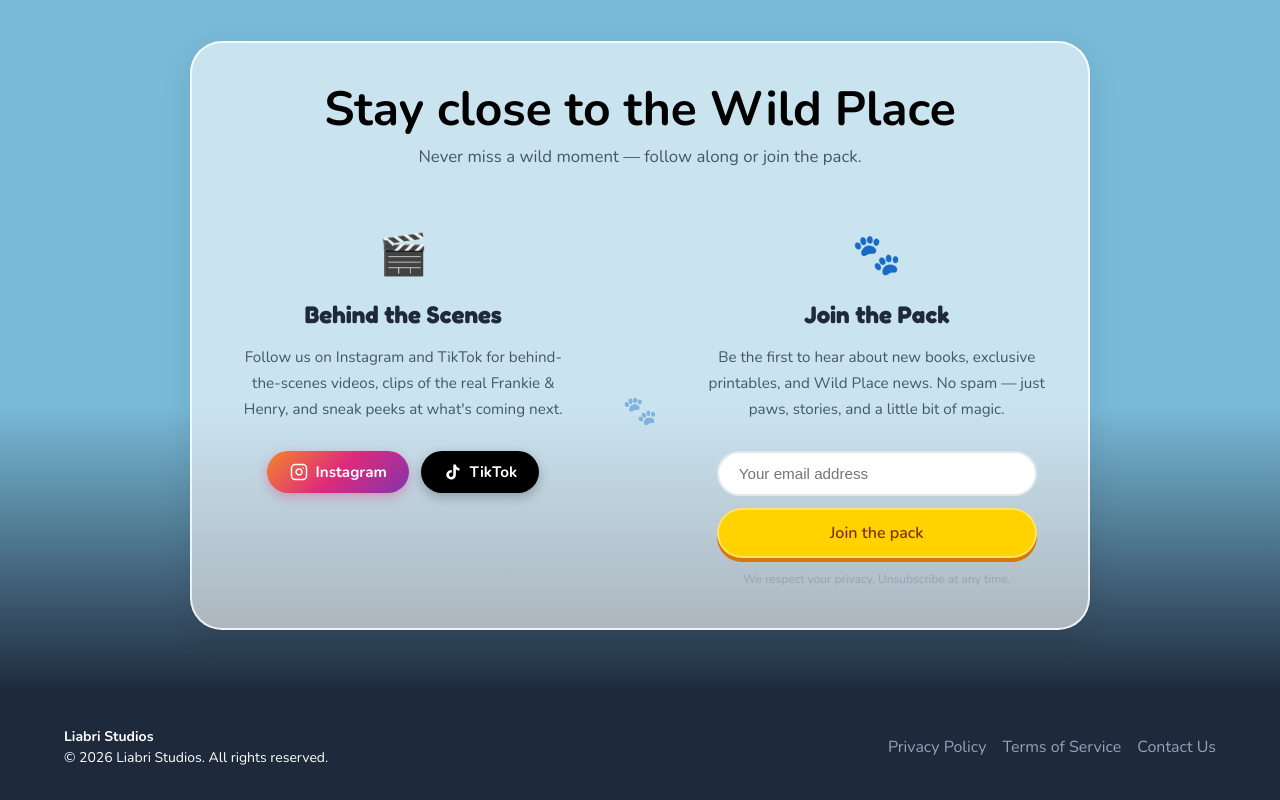
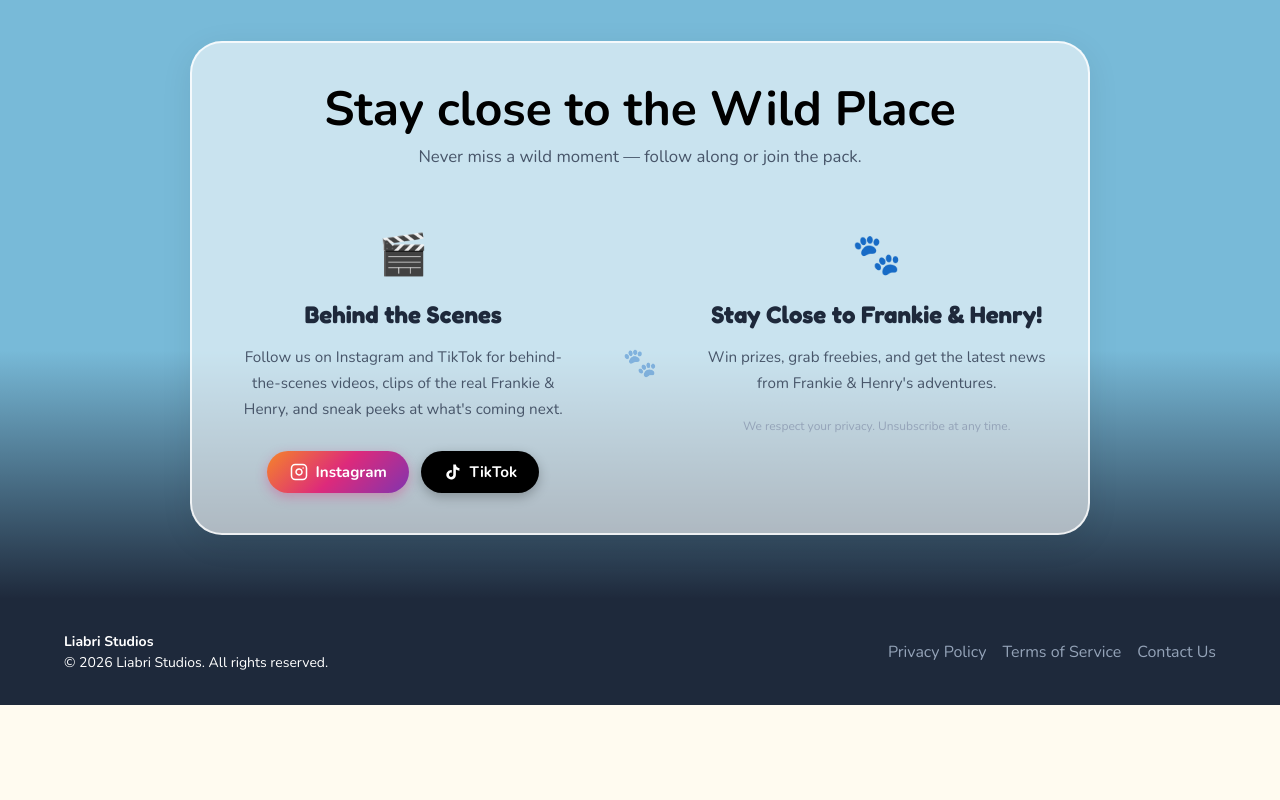
Before and after one commit to michelecameron21-art/Frankie-Henry-Website, a React (Vite) app: page / in a window 1280 px wide. Shown: the part 7003-7803 px from the top of the page. After the commit the page ends 7708 px from the top, so only its background shows below. Built offline with nearby package versions, Linux system fonts and the light colour scheme.

Commit message:
Add MailerLite newsletter form to site
- Add MailerLite universal script to index.html head
- Replace dummy newsletter form with live MailerLite embed
- Update heading and subtext to match brand voice

Co-Authored-By: Claude Sonnet 4.6 <noreply@anthropic.com>

```diff
--- a/index.html
+++ b/index.html
@@ -8,6 +8,15 @@
   <meta name="description"
     content="Join Frankie the terrier and Henry the spaniel on their magical safari adventures. A fun, interactive story about friendship and bravery." />
   <title>Frankie & Henry</title>
+  <!-- MailerLite Universal -->
+  <script>
+    (function(w,d,e,u,f,l,n){w[f]=w[f]||function(){(w[f].q=w[f].q||[])
+    .push(arguments);},l=d.createElement(e),l.async=1,l.src=u,
+    n=d.getElementsByTagName(e)[0],n.parentNode.insertBefore(l,n);})
+    (window,document,'script','https://assets.mailerlite.com/js/universal.js','ml');
+    ml('account', '2212478');
+  </script>
+  <!-- End MailerLite Universal -->
 </head>
 
 <body>
--- a/src/components/Story.jsx
+++ b/src/components/Story.jsx
@@ -83,22 +83,11 @@ export default function Story() {
                             textAlign: 'center'
                         }}>
                             <div style={{ fontSize: '2.5rem', marginBottom: '0.75rem' }}>🐾</div>
-                            <h3 style={{ fontFamily: 'Fredoka, sans-serif', fontSize: '1.5rem', marginBottom: '0.75rem', color: '#1e293b' }}>Join the Pack</h3>
-                            <p style={{ color: '#475569', fontSize: '0.95rem', lineHeight: '1.7', marginBottom: '1.75rem' }}>
-                                Be the first to hear about new books, exclusive printables, and Wild Place news. No spam — just paws, stories, and a little bit of magic.
+                            <h3 style={{ fontFamily: 'Fredoka, sans-serif', fontSize: '1.5rem', marginBottom: '0.75rem', color: '#1e293b' }}>Stay Close to Frankie & Henry!</h3>
+                            <p style={{ color: '#475569', fontSize: '0.95rem', lineHeight: '1.7', marginBottom: '1.25rem' }}>
+                                Win prizes, grab freebies, and get the latest news from Frankie & Henry's adventures.
                             </p>
-                            <div style={{ display: 'flex', flexDirection: 'column', gap: '0.75rem', maxWidth: '320px', margin: '0 auto' }}>
-                                <input
-                                    type="email"
-                                    placeholder="Your email address"
-                                    style={{
-                                        padding: '0.75rem 1.25rem', borderRadius: '9999px',
-                                        border: '2px solid #e2e8f0', outline: 'none',
-                                        fontSize: '0.95rem', width: '100%'
-                                    }}
-                                />
-                                <button className="btn btn-primary w-full">Join the pack</button>
-                            </div>
+                            <div className="ml-embedded" data-form="EqnRnp"></div>
                             <p style={{ fontSize: '0.75rem', color: '#94a3b8', marginTop: '0.75rem' }}>We respect your privacy. Unsubscribe at any time.</p>
                         </div>
                     </div>
```
